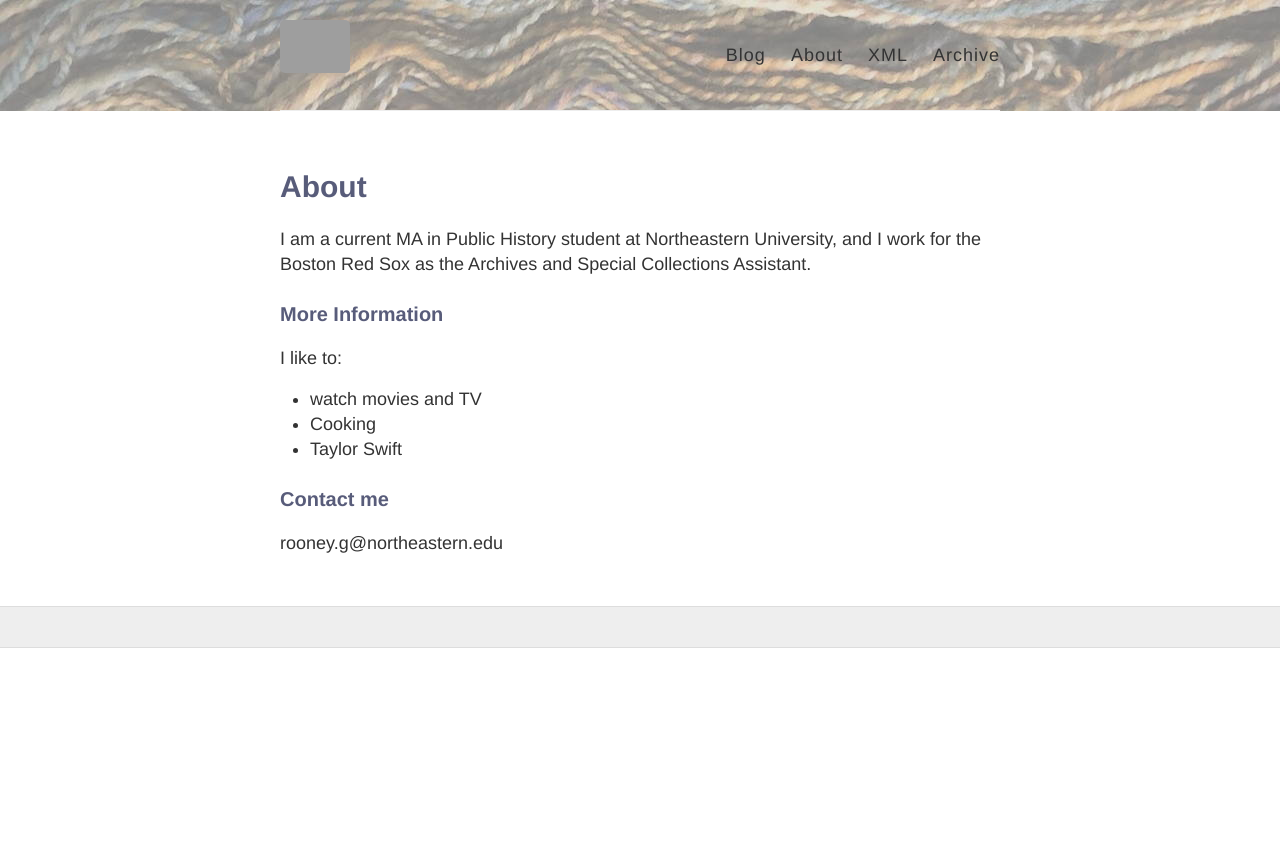
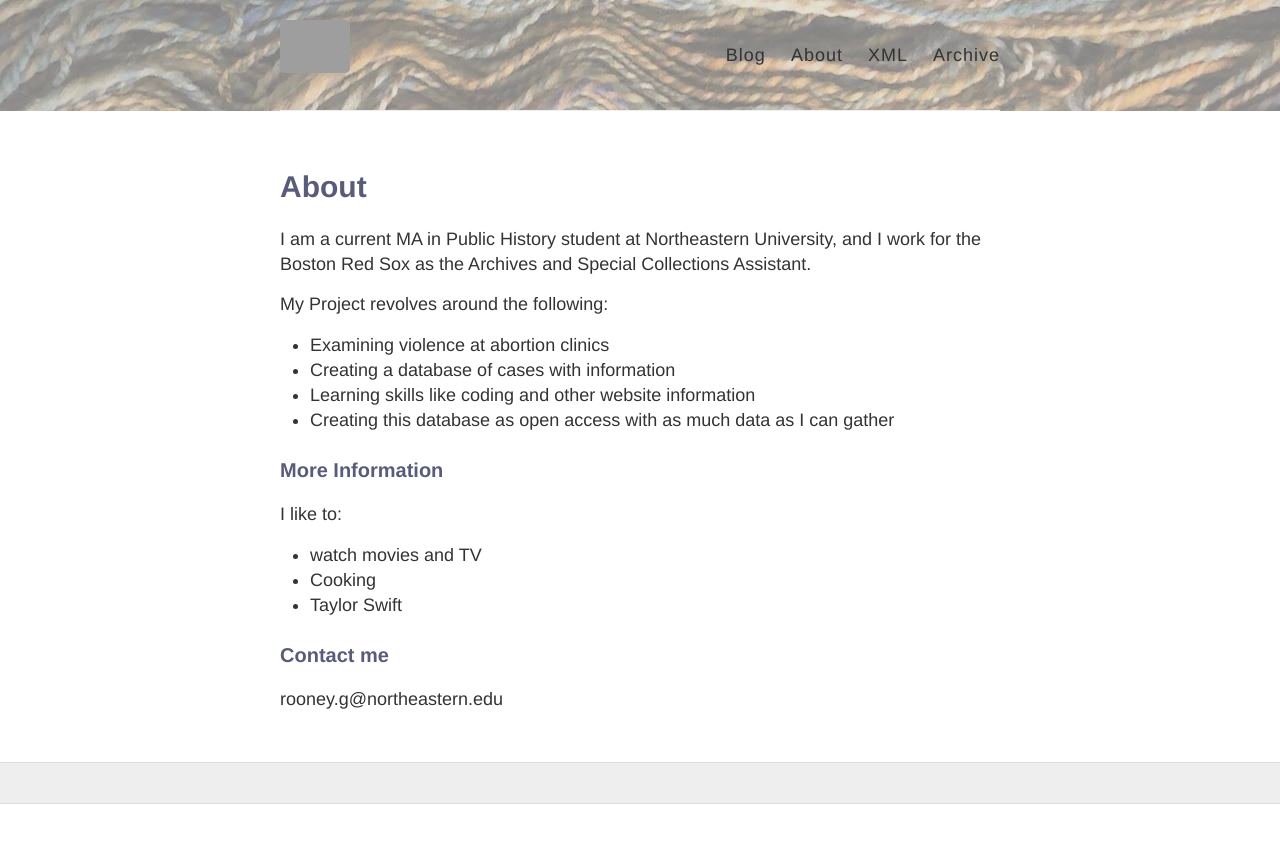
Before and after one commit to grooney48/grooney48.github.io, a Jekyll site: the page built from about.md, in a window 1280 px wide. Shown: the top 843 px of the page. Built offline with Jekyll 4.4.1, drawn with Linux system fonts in a browser that asks for light colours; grey boxes are pictures that could not be loaded.

Commit message:
Added project bulleted list

```diff
--- a/about.md
+++ b/about.md
@@ -5,6 +5,12 @@ permalink: /about/
 ---
 
 I am a current MA in Public History student at Northeastern University, and I work for the Boston Red Sox as the Archives and Special Collections Assistant.
+
+My Project revolves around the following:
+* Examining violence at abortion clinics
+* Creating a database of cases with information
+* Learning skills like coding and other website information
+* Creating this database as open access with as much data as I can gather
 
 ### More Information
 
```
